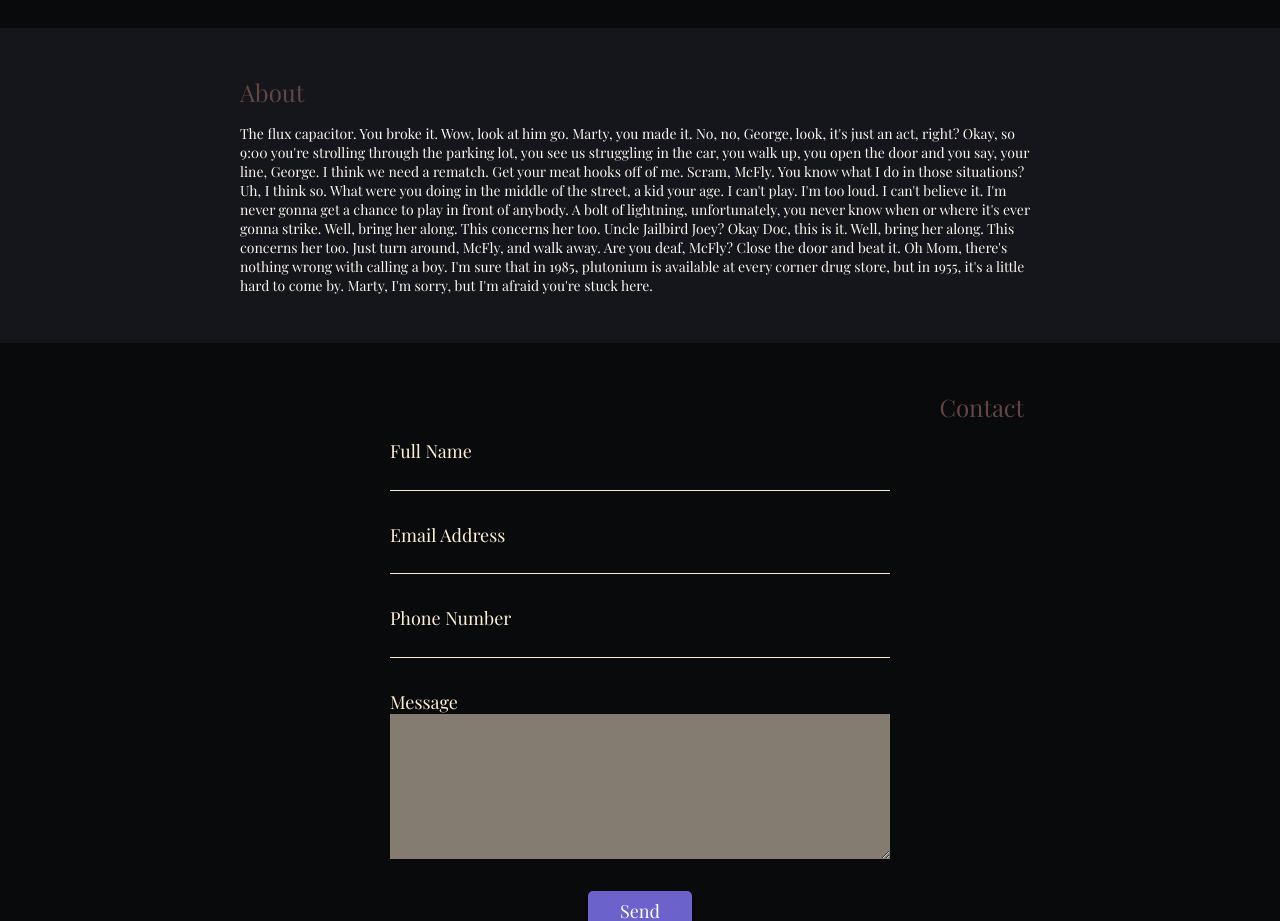
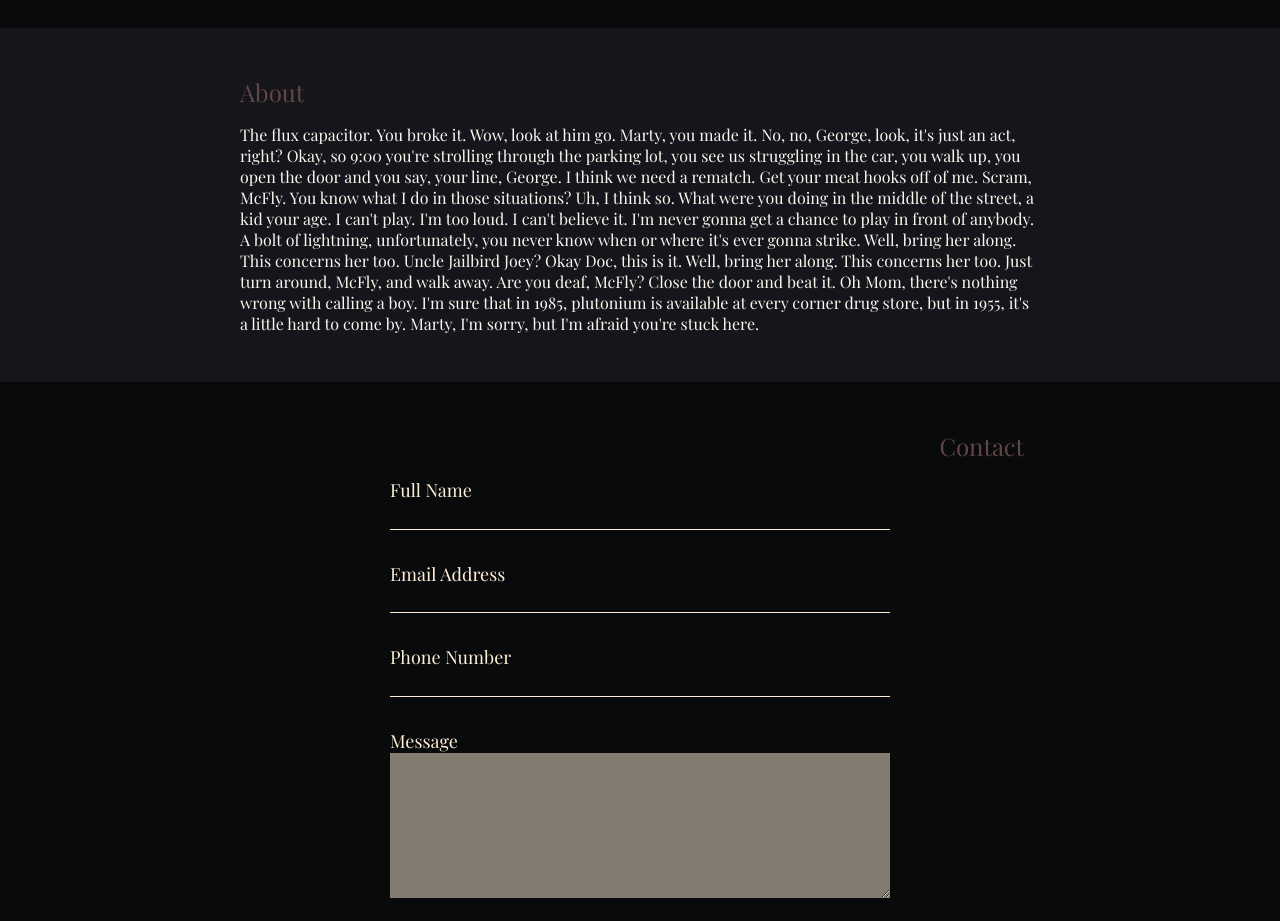
Before and after one commit to spell-landon/portfolio, a React (Create React App) app: page / in a window 1280 px wide. Shown: the part 1460-2381 px from the top of the page. Built offline with nearby package versions, Linux system fonts and the light colour scheme.

Commit message:
Change About font-size

```diff
--- a/src/App.js
+++ b/src/App.js
@@ -1,6 +1,5 @@
 import Home from './components/Home/Home';
 import { HashRouter, Routes, Route } from 'react-router-dom';
-import { BrowserRouter as Router } from 'react-router-dom';
 import RecipeaceProject from './components/IndProjects/RecipeaceProject/RecipeaceProject';
 import JobSearchProject from './components/IndProjects/JobSearchProject/JobSearchProject';
 import FlashCardProject from './components/IndProjects/FlashCardProject/FlashCardProject';
--- a/src/components/About/About.module.css
+++ b/src/components/About/About.module.css
@@ -23,7 +23,7 @@
   display: flex;
   flex-direction: column;
   align-items: center;
-  font-size: 14px;
+  font-size: 16px;
   width: 100%;
   max-width: 800px;
   min-width: 300px;
```
